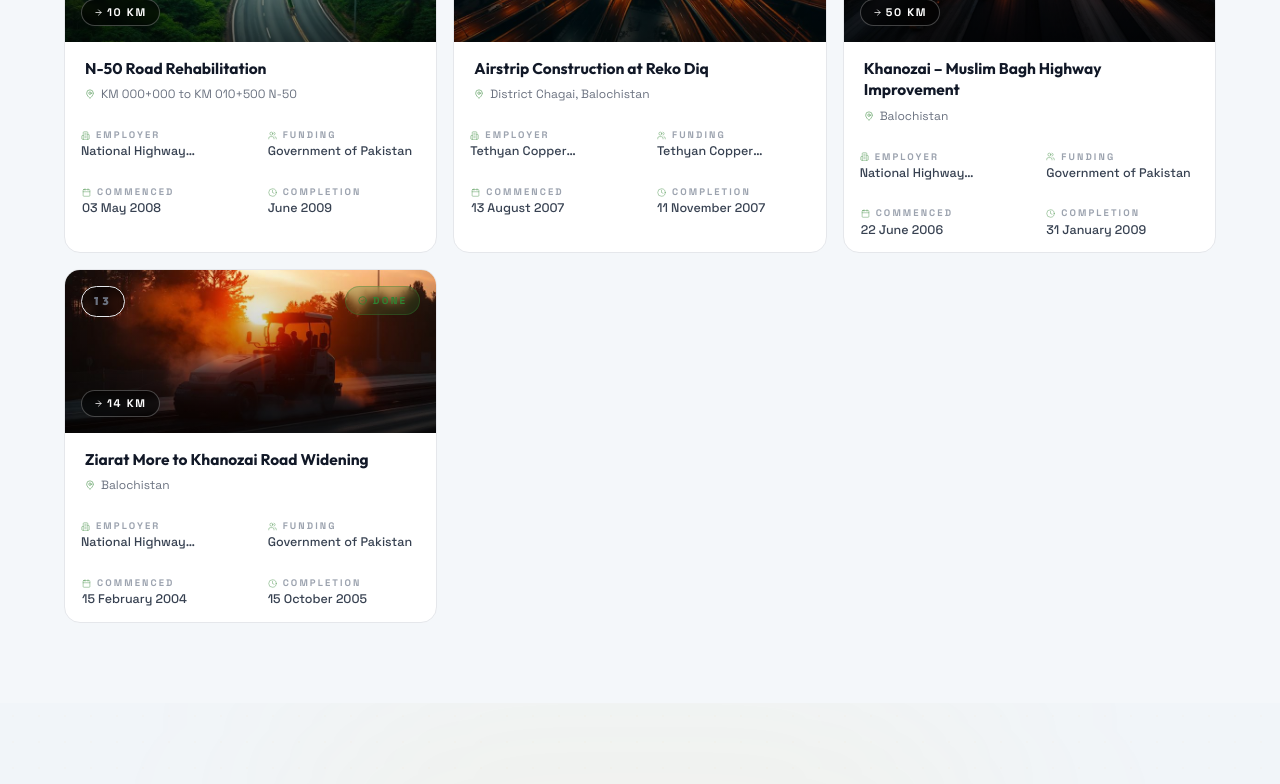
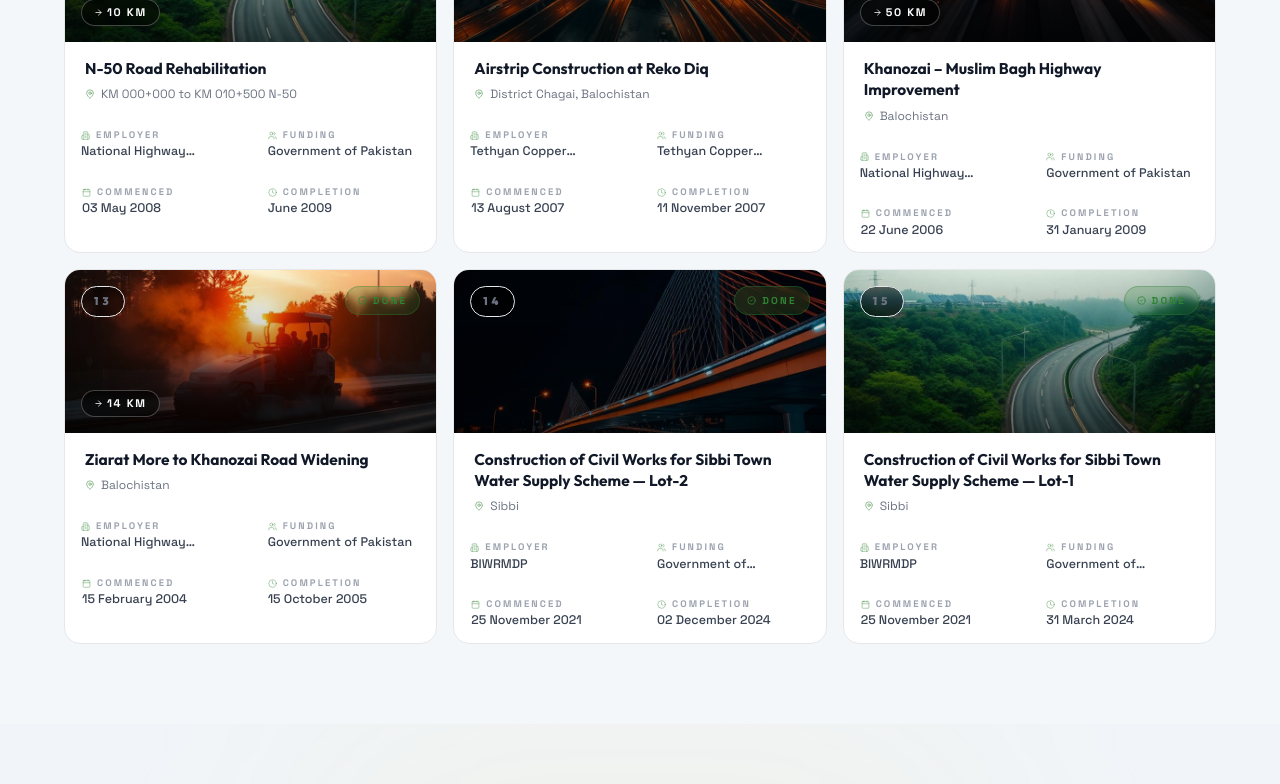
Before and after one commit to muhammadadeel147/Zarghoon, a React (Vite) app: page /projects in a window 1280 px wide. Shown: the part 2000-2784 px from the top of the page. Built offline with nearby package versions, Linux system fonts and the light colour scheme.

Commit message:
Refactor code structure for improved readability and maintainability

```diff
--- a/src/components/Footer.tsx
+++ b/src/components/Footer.tsx
@@ -11,7 +11,7 @@ const Footer = () => (
 
         {/* Brand — full width on mobile */}
         <div className="col-span-2 md:col-span-1 flex items-center gap-3 md:block">
-          <img src={logoSrc} alt="Zarghoon Construction" className="h-8 sm:h-10 w-auto shrink-0" />
+          <img src={logoSrc} alt="Zarghoon Enterprises (Pvt.) Ltd." className="h-8 sm:h-10 w-auto shrink-0" />
           <p className="text-[12px] sm:text-[13px] text-gray-500 leading-relaxed md:mt-3 md:max-w-[220px]">
             Building roads that connect communities across Pakistan since 1991.
           </p>
@@ -71,7 +71,7 @@ const Footer = () => (
       {/* Bottom bar */}
       <div className="mt-6 pt-5 border-t border-gray-200 flex flex-col sm:flex-row items-center justify-between gap-1.5">
         <p className="text-[11px] text-gray-400">
-          © {new Date().getFullYear()} Zarghoon Construction. All rights reserved.
+          © {new Date().getFullYear()} Zarghoon Enterprises (Pvt.) Ltd. All rights reserved.
         </p>
         <p className="text-[11px] text-gray-300">Karachi · Est. 1991</p>
       </div>
--- a/src/components/Navbar.tsx
+++ b/src/components/Navbar.tsx
@@ -43,7 +43,7 @@ const Navbar = () => {
           <Link to="/" className="flex items-center shrink-0 group">
             <img
               src={logoSrc}
-              alt="Zarghoon Construction"
+              alt="Zarghoon Enterprises (Pvt.) Ltd."
               className="h-11 w-auto transition-transform duration-300 group-hover:scale-[1.03]"
             />
           </Link>
--- a/src/pages/About.tsx
+++ b/src/pages/About.tsx
@@ -4,6 +4,7 @@ import { Target, Eye, Award, Users, CheckCircle2, Zap, Shield, Clock } from "luc
 import MunirAhmedImg from "@/assets/MunirAhmed.jpeg";
 import JalilImg from "@/assets/jalil.jpeg";
 import EngBashirAhmedImg from "@/assets/EngBashirAhmed.jpeg";
+import Akhlaq  from "@/assets/akhlaq.jpeg";
 
 const fadeUp = {
   hidden: { opacity: 0, y: 36 },
@@ -61,7 +62,7 @@ const team = [
     role: "General Manager",
     initials: "AK",
     bio: "Manages day-to-day operations and ensures seamless coordination across all active construction sites.",
-    image: null,
+    image: Akhlaq as string | null,
     gradient: "from-[#7b2cbf] via-[#9d44d6] to-[#5a1f99]",
   },
   {
@@ -159,7 +160,7 @@ const About = () => (
               transition={{ delay: 0.4, duration: 0.6 }}
               className="text-muted-foreground text-[15px] leading-relaxed max-w-lg mb-8"
             >
-              For over 35 years, Zarghoon Construction has been Pakistan's foremost road infrastructure company  transforming landscapes, connecting communities, and setting engineering benchmarks that others strive to follow.
+              For over 35 years, Zarghoon Enterprises (Pvt.) Ltd. has been Pakistan's foremost road infrastructure company  transforming landscapes, connecting communities, and setting engineering benchmarks that others strive to follow.
             </motion.p>
             <motion.div
               initial={{ opacity: 0, y: 14 }}
--- a/src/pages/Projects.tsx
+++ b/src/pages/Projects.tsx
@@ -200,6 +200,28 @@ const completedProjects: Project[] = [
     totalLength: "14 KM",
     status: "Completed",
   },
+  {
+    number: 14,
+    title: "Construction of Civil Works for Sibbi Town Water Supply Scheme — Lot-2",
+    location: "Sibbi",
+    fundingAgency: "Government of Balochistan",
+    employer: "BIWRMDP",
+    contractor: "Zarghoon Enterprises (Private) Limited",
+    commencementDate: "25 November 2021",
+    completionDate: "02 December 2024",
+    status: "Completed",
+  },
+  {
+    number: 15,
+    title: "Construction of Civil Works for Sibbi Town Water Supply Scheme — Lot-1",
+    location: "Sibbi",
+    fundingAgency: "Government of Balochistan",
+    employer: "BIWRMDP",
+    contractor: "Zarghoon Enterprises (Private) Limited",
+    commencementDate: "25 November 2021",
+    completionDate: "31 March 2024",
+    status: "Completed",
+  },
 ];
 
 const ongoingProjects: Project[] = [
@@ -249,6 +271,106 @@ const ongoingProjects: Project[] = [
     commencementDate: "25 January 2024",
     completionDate: "January 2026",
     totalLength: "60.36 KM",
+    status: "Ongoing",
+  },
+  {
+    number: 5,
+    title: "Infrastructure Development of Sector A6",
+    location: "DHA Quetta",
+    fundingAgency: "DHA Quetta",
+    employer: "DHA Quetta",
+    contractor: "Zarghoon Enterprises (Private) Limited",
+    commencementDate: "01 November 2024",
+    completionDate: "30 April 2026",
+    status: "Ongoing",
+  },
+  {
+    number: 6,
+    title: "Infrastructure Development of Sector A4/2 (Early Bird Zarghoon)",
+    location: "DHA Quetta",
+    fundingAgency: "DHA Quetta",
+    employer: "DHA Quetta",
+    contractor: "Zarghoon Enterprises (Private) Limited",
+    commencementDate: "24 November 2025",
+    completionDate: "TBD",
+    status: "Ongoing",
+  },
+  {
+    number: 7,
+    title: "Construction and Widening of Road from Sibi–Talli (25 KM) and Kohlu–Rakhni (91 KM)",
+    location: "Barkhan – Rakhni",
+    fundingAgency: "Government of Balochistan",
+    employer: "Project Director",
+    contractor: "Zarghoon Enterprises (Private) Limited",
+    commencementDate: "20 November 2021",
+    completionDate: "TBD",
+    totalLength: "52 KM",
+    status: "Ongoing",
+  },
+  {
+    number: 8,
+    title: "Improvement of Sewerage, Storm Water Drainage System & Allied Infrastructure in Layyah City (Package 3, Zone-3)",
+    location: "Layyah",
+    fundingAgency: "Government of Punjab",
+    employer: "PMU, Punjab Development Program (PDP)",
+    contractor: "Zarghoon Enterprises (Private) Limited",
+    commencementDate: "20 February 2026",
+    completionDate: "February 2027",
+    status: "Ongoing",
+  },
+  {
+    number: 9,
+    title: "Improvement of Sewerage, Storm Water Drainage System & Allied Infrastructure in Layyah City (Package 1, Zone-1)",
+    location: "Layyah",
+    fundingAgency: "Government of Punjab",
+    employer: "PMU, Punjab Development Program (PDP)",
+    contractor: "Zarghoon Enterprises (Private) Limited",
+    commencementDate: "20 February 2026",
+    completionDate: "February 2027",
+    status: "Ongoing",
+  },
+  {
+    number: 10,
+    title: "Creation of Model Village (Misali Gaon) — Improved Municipal Services Sahiwal Division (SWL-05)",
+    location: "Sahiwal",
+    fundingAgency: "Government of Punjab",
+    employer: "Punjab Rural Municipal Services Company (PRMSC)",
+    contractor: "Zarghoon Enterprises (Private) Limited",
+    commencementDate: "27 January 2026",
+    completionDate: "January 2027",
+    status: "Ongoing",
+  },
+  {
+    number: 11,
+    title: "Creation of Model Village (Misali Gaon) — Improved Municipal Services Sahiwal Division (SWL-02)",
+    location: "Sahiwal",
+    fundingAgency: "Government of Punjab",
+    employer: "Punjab Rural Municipal Services Company (PRMSC)",
+    contractor: "Zarghoon Enterprises (Private) Limited",
+    commencementDate: "27 January 2026",
+    completionDate: "January 2027",
+    status: "Ongoing",
+  },
+  {
+    number: 12,
+    title: "Creation of Model Village (Misali Gaon) — Improved Municipal Services Multan Division (MUL-05)",
+    location: "Multan",
+    fundingAgency: "Government of Punjab",
+    employer: "Punjab Rural Municipal Services Company (PRMSC)",
+    contractor: "Zarghoon Enterprises (Private) Limited",
+    commencementDate: "27 January 2026",
+    completionDate: "January 2027",
+    status: "Ongoing",
+  },
+  {
+    number: 13,
+    title: "Creation of Model Village (Misali Gaon) — Improved Municipal Services Multan Division (MUL-04)",
+    location: "Multan",
+    fundingAgency: "Government of Punjab",
+    employer: "Punjab Rural Municipal Services Company (PRMSC)",
+    contractor: "Zarghoon Enterprises (Private) Limited",
+    commencementDate: "27 January 2026",
+    completionDate: "January 2027",
     status: "Ongoing",
   },
 ];
@@ -466,8 +588,8 @@ const Projects = () => (
             className="grid grid-cols-2 gap-3"
           >
             {[
-              { num: 13,   suffix: "",   label: "Completed Projects", gold: false },
-              { num: 4,    suffix: "",   label: "Active Projects",    gold: true  },
+              { num: 15,   suffix: "",   label: "Completed Projects", gold: false },
+              { num: 13,   suffix: "",   label: "Active Projects",    gold: true  },
               { num: 1000, suffix: "+",  label: "KM Roads Built",     gold: true  },
               { num: 300,  suffix: "+",  label: "Employees",          gold: false },
             ].map((s) => (
```
Also changed, not shown: index.html (+10 -10 lines), src/pages/Index.tsx (+7 -7 lines), src/assets/akhlaq.jpeg (added), src/assets/certificate/4.jpeg (added).
